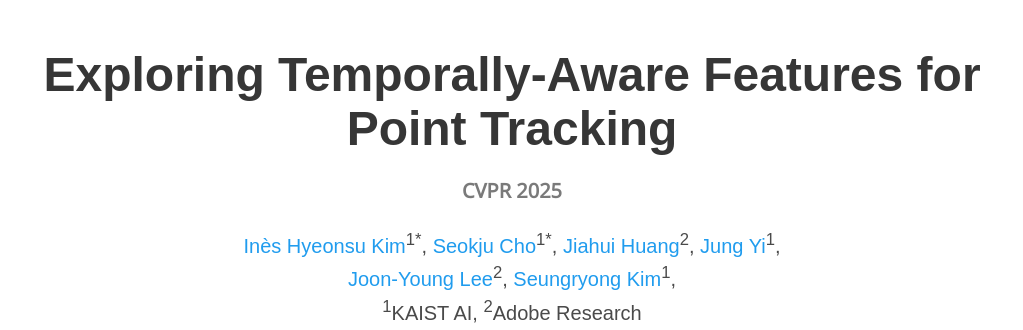
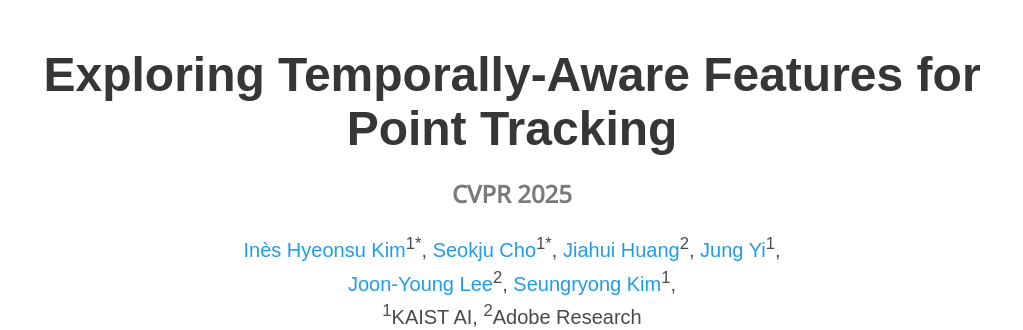
Before and after one commit to wurining/Chrono, a plain HTML site: page index.html in a window 1280 px wide. Shown: the top 330 px of the page, without its empty margins (128-1151 px from the left). Drawn offline with nearby package versions, Linux system fonts and the light colour scheme; some icons are missing; a web font is replaced by a local one.

Commit message:
Update: Conference title

```diff
--- a/index.html
+++ b/index.html
@@ -53,7 +53,7 @@
         <div class="columns is-centered">
           <div class="column has-text-centered">
             <h1 class="title is-1 publication-title">Exploring Temporally-Aware Features for Point Tracking</h1>
-            <h2 class="title is-5 has-text-grey">CVPR 2025</h2>
+            <h2 class="title is-4 has-text-grey">CVPR 2025</h2>
             <div class="is-size-5 publication-authors">
               <!-- Paper authors -->
               <span class="author-block">
```
